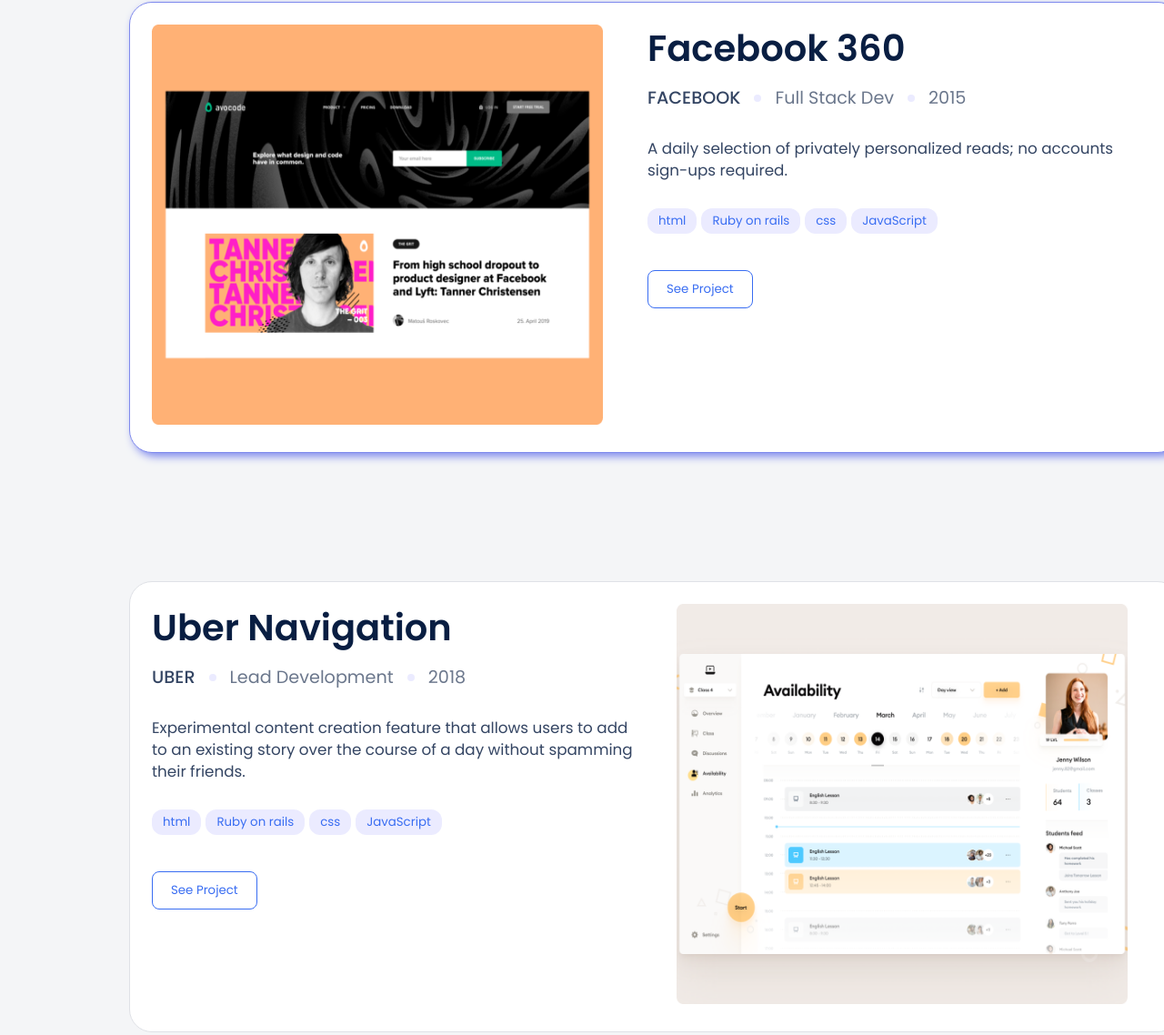
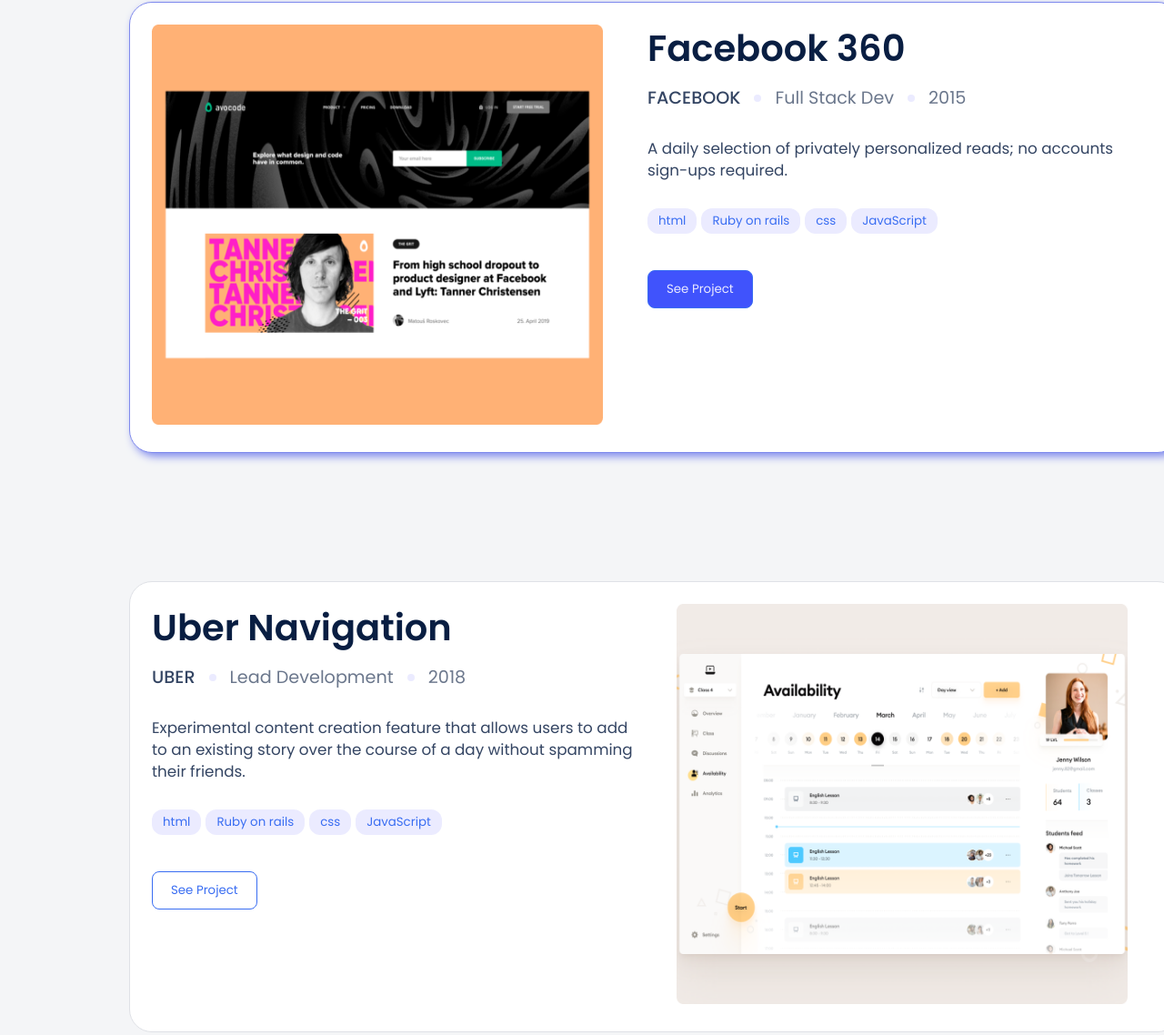
Before and after one commit to felixDev22/Portfolio-desktop-version, a website: page index.html in a window 1280 px wide. Shown: the part 2412-3550 px from the top of the page at 91% size. Drawn offline with Linux system fonts and the light colour scheme.

Commit message:
Add active button styling

```diff
--- a/index.html
+++ b/index.html
@@ -176,7 +176,7 @@
             </ul>
           </div>
           <div>
-            <button type="button" class="primary-btn" class="active">See Project</button>
+            <button type="button" class="active">See Project</button>
           </div>
         </div>
     </div>
--- a/style.css
+++ b/style.css
@@ -235,7 +235,7 @@
   color: var(--button-text);
   border: 1px solid var(--button-text);
   border-radius: 8px;
-  background: var(--card-bkg-color);
+  background: var(--card-color);
   margin-top: 1rem;
   cursor: pointer;
   display: flex-start;
@@ -399,4 +399,15 @@
   background: var(--active-btn);
   color: var(--tools-background);
 }
+
+.active {
+  padding: 10px 20px;
+  color: var(--tools-background);
+  border: 1px solid var(--button-text);
+  border-radius: 8px;
+  margin-top: 1rem;
+  cursor: pointer;
+  background: var(--active-btn);
+
+
 /* Contact-section End */
```
